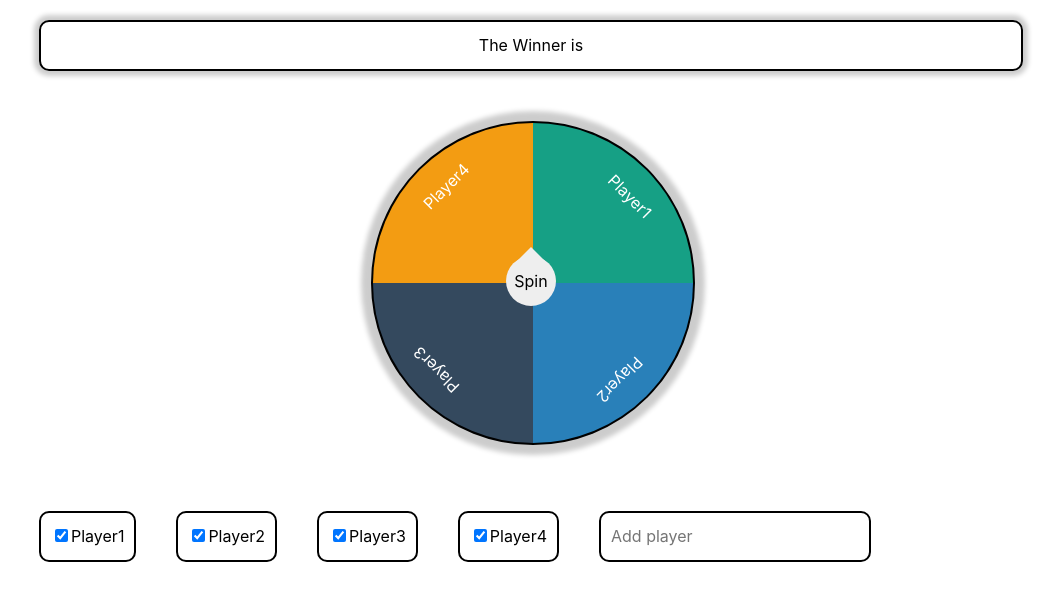
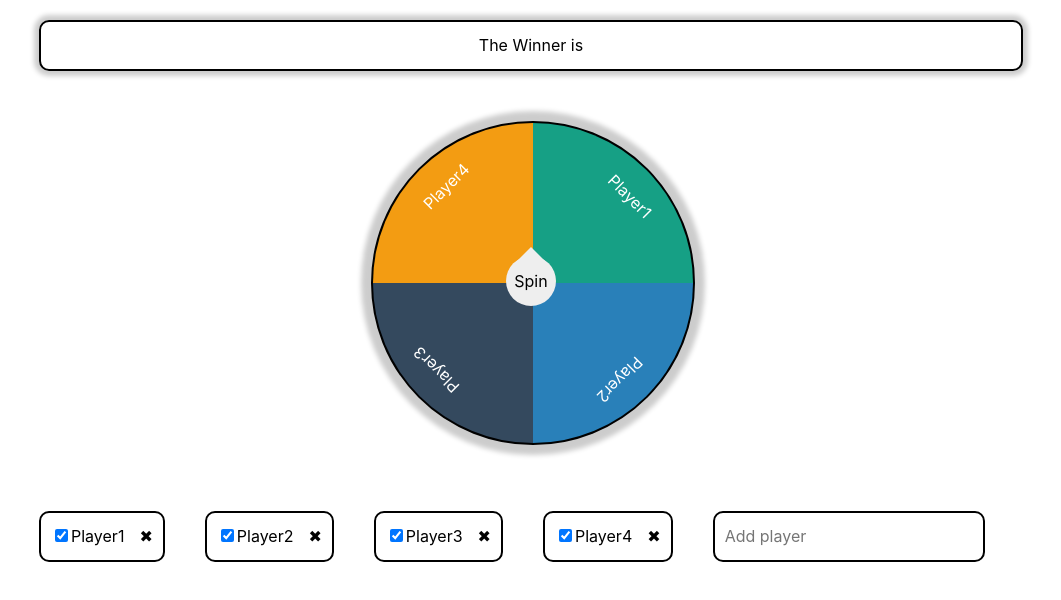
Before and after one commit to Mark1626/spin-to-win, a React app: page / in a window 1280 px wide. Shown: the top 600 px of the page, without its empty margins (109-1170 px from the left). Built offline with nearby package versions, Linux system fonts and the light colour scheme; the HTML template or start-up script is replaced by a standard one.

Commit message:
Add delete button and reenable reading local storage

```diff
--- a/src/App.js
+++ b/src/App.js
@@ -80,6 +80,11 @@ const App = () => {
                   value={player.name}
                 />
                 {player.name}
+                <span onClick={() => {
+                  const newPlayers = [...players];
+                  newPlayers.splice(i, 1);
+                  persistPlayers(newPlayers)
+                }}>✖</span>
               </Player>
             );
           })}
--- a/src/usePlayers.js
+++ b/src/usePlayers.js
@@ -11,9 +11,9 @@ export const usePlayers = () => {
 
   useEffect(() => {
     let playersPresent = JSON.parse(localStorage.getItem("spin-to-win-players"));
-    // if (!playersPresent) {
+    if (!playersPresent) {
       playersPresent = defaultPlayers
-    // }
+    }
     setPlayers(playersPresent);
   }, []);
 
```
